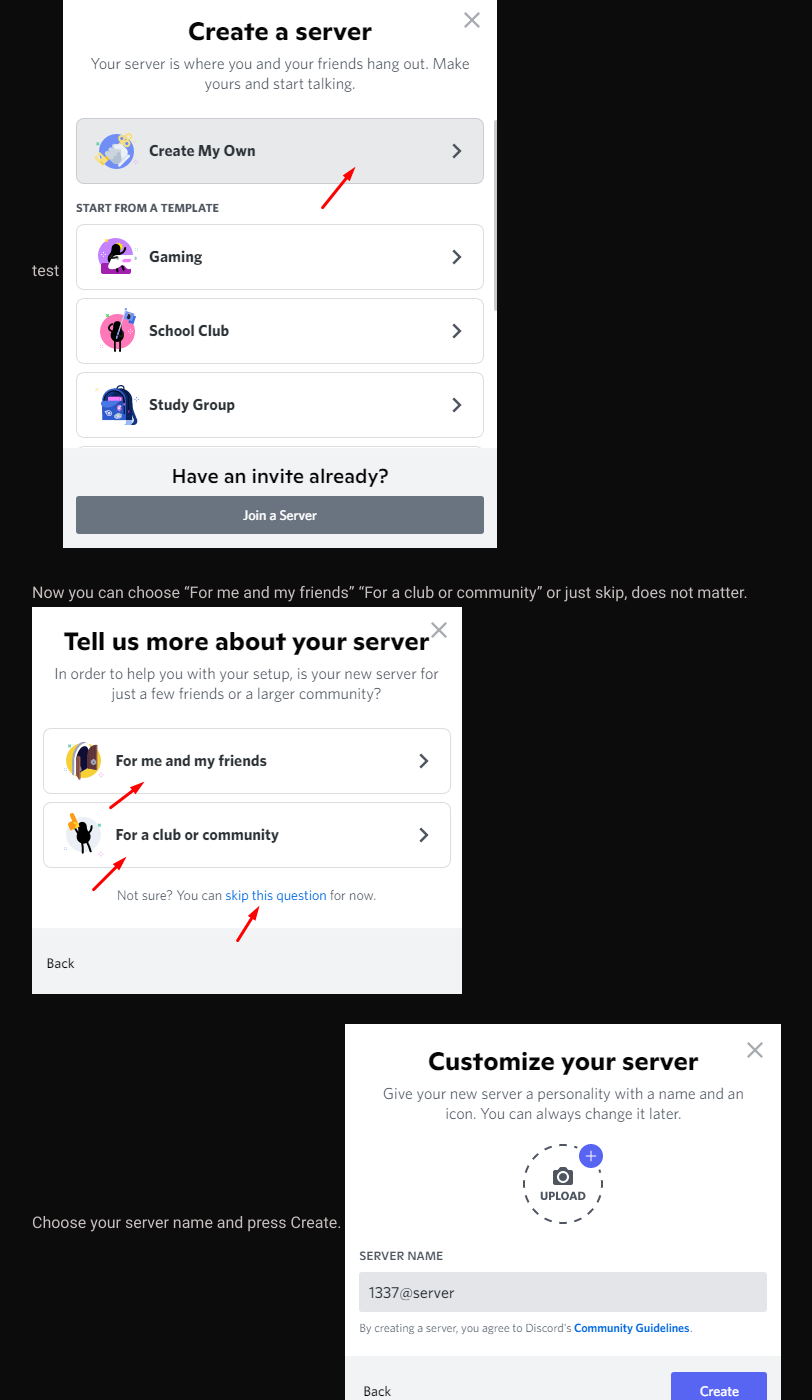
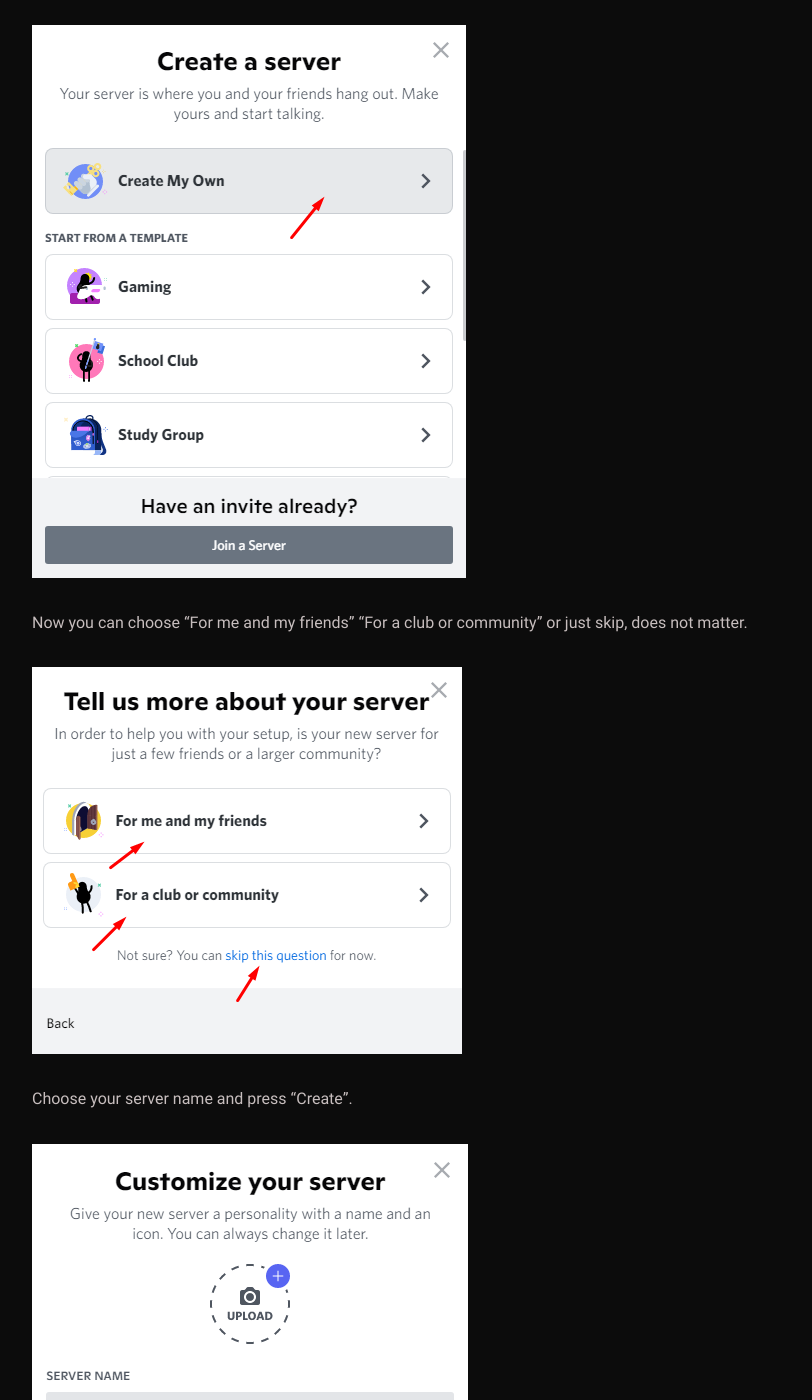
Before and after one commit to sh3llm4g1ck/sh3llm4g1ck.github.io, a Jekyll site: the page built from _posts/python-discord.py-bot-setup/2022-05-06-python-discord.py-bot-setup.md, in a window 1280 px wide and 1400 px high, scrolled down 1451 px. Shown: the whole window, without its empty margins (178-990 px from the left). Built offline with Jekyll 4.4.1, drawn with Linux system fonts in a browser that asks for light colours; part of the change alters nothing that is shown; some of the changed text lies outside the part shown.

Commit message:
Create 2022-05-06-python-discord.py-bot-setup.md

```diff
--- a/_posts/python-discord.py-bot-setup/2022-05-06-python-discord.py-bot-setup.md
+++ b/_posts/python-discord.py-bot-setup/2022-05-06-python-discord.py-bot-setup.md
@@ -16,19 +16,21 @@ Let's start, you will need: discord(software/browser), browser, terminal, brain.
 You can't do shit without a guild/server. I bet the majority already know how to make one but I'll show it for those who don't know.
 
 Click on the plus symbol.
+
 ![](https://raw.githubusercontent.com/sh3llm4g1ck/sh3llm4g1ck.github.io/main/_posts/python-discord.py-bot-setup/images/1.png)
 
-adssa
+Click on "Create My Own".
 
-test
 ![](https://raw.githubusercontent.com/sh3llm4g1ck/sh3llm4g1ck.github.io/main/_posts/python-discord.py-bot-setup/images/2.png)
 
+Now you can choose "For me and my friends" "For a club or community" or just skip, does not matter.
 
-Now you can choose "For me and my friends" "For a club or community" or just skip, does not matter.
 ![](https://raw.githubusercontent.com/sh3llm4g1ck/sh3llm4g1ck.github.io/main/_posts/python-discord.py-bot-setup/images/3.png)
 
-Choose your server name and press Create.
+Choose your server name and press "Create".
+
 ![](https://raw.githubusercontent.com/sh3llm4g1ck/sh3llm4g1ck.github.io/main/_posts/python-discord.py-bot-setup/images/4.png)
 
 Avada Kedavra you have a server.
+
 ![](https://raw.githubusercontent.com/sh3llm4g1ck/sh3llm4g1ck.github.io/main/_posts/python-discord.py-bot-setup/images/5.png)
```
